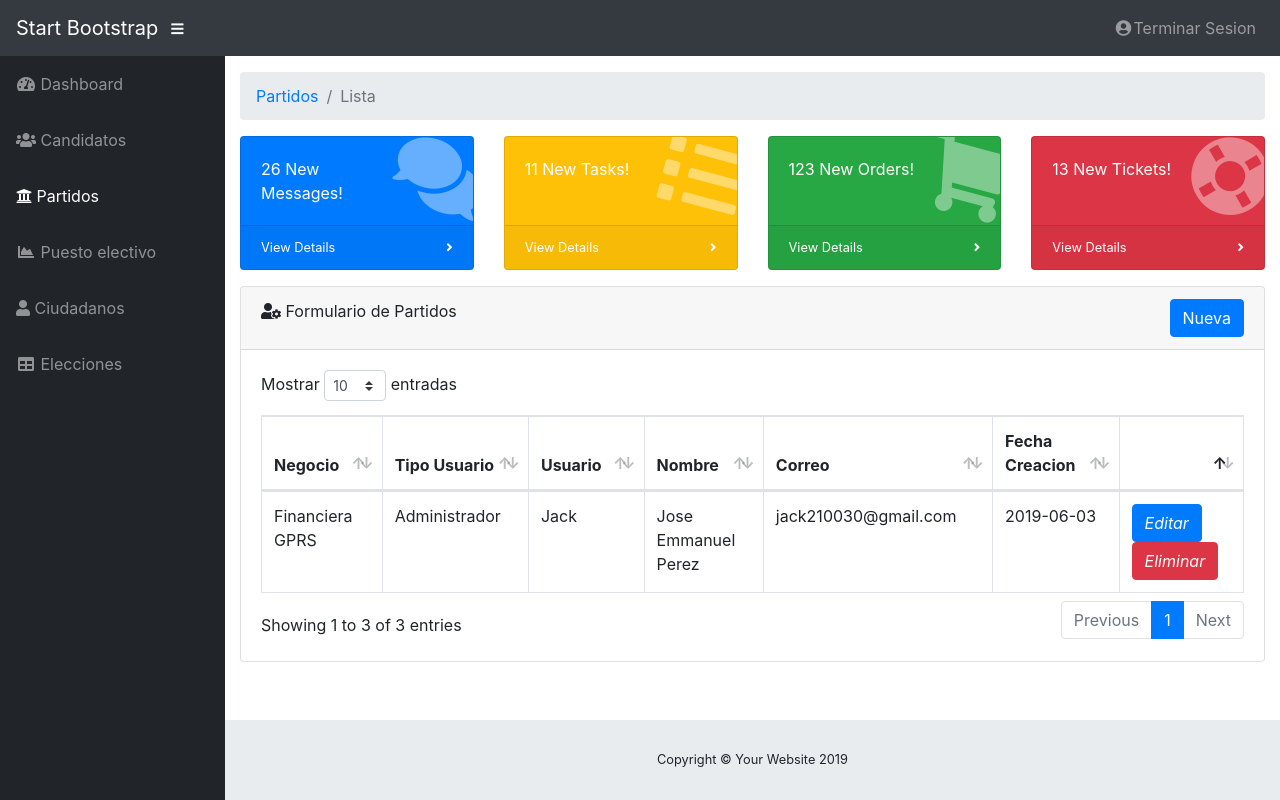
After one commit to JeanCarlosNL/ProyectoFinalDiplomadoPHP, a PHP site: page /administrador/Partidos/guardarPartidos.php in a window 1280 px wide. The commit adds this page. Run offline with PHP 8.4, Linux system fonts and the light colour scheme; the visitor is signed in with stand-in values (Sample User, id 1).

Commit message:
Arreglando problemas 2

```diff
--- a/administrador/Ciudadanos/editar.php
+++ b/administrador/Ciudadanos/editar.php
@@ -1,5 +1,5 @@
 <?php
-//include '../helpers/auth.php';
+
 include "../layout/layout.php";
 include '../../helpers/utilities.php';
 include '../../helpers/FileHandler/IFileHandler.php';
--- a/administrador/Ciudadanos/eliminar.php
+++ b/administrador/Ciudadanos/eliminar.php
@@ -1,5 +1,4 @@
 <?php
-//include '../helpers/auth.php';
 include "../layout/layout.php";
 include '../../helpers/utilities.php';
 include '../../helpers/FileHandler/IFileHandler.php';
--- /dev/null
+++ b/administrador/Elecciones/resultados.php
@@ -0,0 +1,2 @@
+<?php
+include "../helpers/autorizado.php";
--- a/administrador/Partidos/guardar.php
+++ b/administrador/Partidos/guardar.php
@@ -111,7 +111,7 @@ if(isset($_POST['nombre']) && isset($_POST['descripcion'])){
                     <div class="input-group-prepend">
                     <span class="input-group-text" id="inputGroupPrepend"></span>
                     </div>
-                    <textarea  class="form-control" name="descripcion" id="descripcion" placeholder="Descripcion del partido" aria-describedby="inputGroupPrepend" requiredcols="30" rows="10"></textarea>
+                    <textarea  class="form-control" name="descripcion" id="descripcion" placeholder="Descripcion del partido" aria-describedby="inputGroupPrepend" requiredcols="30" rows="10" required></textarea>
 
                 </div>
                 </div>
@@ -123,7 +123,7 @@ if(isset($_POST['nombre']) && isset($_POST['descripcion'])){
 
 
 <script>
-/*// Example starter JavaScript for disabling form submissions if there are invalid fields
+// Example starter JavaScript for disabling form submissions if there are invalid fields
 (function() {
   'use strict';
   window.addEventListener('load', function() {
@@ -140,7 +140,7 @@ if(isset($_POST['nombre']) && isset($_POST['descripcion'])){
       }, false);
     });
   }, false);
-})();*/
+})();
 </script>
         <!-- /Formulario -->
 
--- /dev/null
+++ b/administrador/Partidos/guardarPartidos.php
@@ -0,0 +1,189 @@
+<?php
+
+include "../helpers/autorizado.php";
+include "../layout/layout.php";
+
+$layout = new layout(true,"partidos",true);
+
+?>
+
+<!DOCTYPE html>
+<html lang="en">
+<head>
+  <!-- Custom fonts for this template-->
+    <link href="../../styles/vendor/fontawesome-free/css/all.min.css" rel="stylesheet" type="text/css">
+
+    <!-- Page level plugin CSS-->
+    <link href="../../styles/vendor/datatables/dataTables.bootstrap4.css" rel="stylesheet">
+
+    <!-- Custom styles for this template-->
+    <link href="../../styles/css/sb-admin.css" rel="stylesheet">
+
+    <meta charset="UTF-8">
+    <meta name="viewport" content="width=device-width, initial-scale=1.0">
+    <meta http-equiv="X-UA-Compatible" content="ie=edge">
+    <title>Document</title>
+</head>
+<body  id="page-top">
+<?php $layout->mostrarHeader();?>
+
+<div id="content-wrapper">
+
+    <div class="container-fluid">
+
+    <!-- Breadcrumbs-->
+    <ol class="breadcrumb">
+        <li class="breadcrumb-item">
+        <a href="listaElecciones.php">Partidos</a>
+        </li>
+        <li class="breadcrumb-item active">Lista</li>
+    </ol>
+
+    <!-- Icon Cards-->
+    <div class="row">
+        <div class="col-xl-3 col-sm-6 mb-3">
+        <div class="card text-white bg-primary o-hidden h-100">
+            <div class="card-body">
+            <div class="card-body-icon">
+                <i class="fas fa-fw fa-comments"></i>
+            </div>
+            <div class="mr-5">26 New Messages!</div>
+            </div>
+            <a class="card-footer text-white clearfix small z-1" href="#">
+            <span class="float-left">View Details</span>
+            <span class="float-right">
+                <i class="fas fa-angle-right"></i>
+            </span>
+            </a>
+        </div>
+        </div>
+        <div class="col-xl-3 col-sm-6 mb-3">
+        <div class="card text-white bg-warning o-hidden h-100">
+            <div class="card-body">
+            <div class="card-body-icon">
+                <i class="fas fa-fw fa-list"></i>
+            </div>
+            <div class="mr-5">11 New Tasks!</div>
+            </div>
+            <a class="card-footer text-white clearfix small z-1" href="#">
+            <span class="float-left">View Details</span>
+            <span class="float-right">
+                <i class="fas fa-angle-right"></i>
+            </span>
+            </a>
+        </div>
+        </div>
+        <div class="col-xl-3 col-sm-6 mb-3">
+        <div class="card text-white bg-success o-hidden h-100">
+            <div class="card-body">
+            <div class="card-body-icon">
+                <i class="fas fa-fw fa-shopping-cart"></i>
+            </div>
+            <div class="mr-5">123 New Orders!</div>
+            </div>
+            <a class="card-footer text-white clearfix small z-1" href="#">
+            <span class="float-left">View Details</span>
+            <span class="float-right">
+                <i class="fas fa-angle-right"></i>
+            </span>
+            </a>
+        </div>
+        </div>
+        <div class="col-xl-3 col-sm-6 mb-3">
+        <div class="card text-white bg-danger o-hidden h-100">
+            <div class="card-body">
+            <div class="card-body-icon">
+                <i class="fas fa-fw fa-life-ring"></i>
+            </div>
+            <div class="mr-5">13 New Tickets!</div>
+            </div>
+            <a class="card-footer text-white clearfix small z-1" href="#">
+            <span class="float-left">View Details</span>
+            <span class="float-right">
+                <i class="fas fa-angle-right"></i>
+            </span>
+            </a>
+        </div>
+        </div>
+    </div>
+
+    <!--Formulario-->
+    <div class="card mb-3">
+        <div class="card-header">
+        <i class="fas fa-user-cog"></i> Formulario de Partidos
+            <a href="guardarElecciones.php"><button type="button" style="float: right;" class="btn btn-primary" data-target="#User" onclick="newCbUser('5')">Nueva</button></a>
+            <!--button type="button" style="float: right;" class="btn btn-primary" data-toggle="modal" data-target="#User" onclick="newCbUser('5')">Nuevo</button-->
+        </div>
+
+        <div class="card-body">
+            <div class="table-responsive" id="rUsers">
+                <div id="DataTables_Table_0_wrapper" class="dataTables_wrapper dt-bootstrap4 no-footer">
+                    <div class="row">
+                        <div class="col-sm-12 col-md-6">
+                            <div class="dataTables_length" id="DataTables_Table_0_length">
+                                <label>Mostrar
+                                <select name="DataTables_Table_0_length" aria-controls="DataTables_Table_0" class="custom-select custom-select-sm form-control form-control-sm">
+                                    <option value="10">10</option><option value="25">25</option>
+                                    <option value="50">50</option><option value="100">100</option>
+                                </select> entradas
+                                </label>
+                            </div>
+                        </div>
+                    </div>
+
+                    <div class="row">
+                        <div class="col-sm-12">
+                            <table class="table table-bordered datatable dataTable no-footer" width="100%" cellspacing="0" id="DataTables_Table_0" role="grid" aria-describedby="DataTables_Table_0_info" style="width: 100%;">
+                                <thead>
+                                    <tr role="row">
+                                        <th class="sorting" tabindex="0" aria-controls="DataTables_Table_0" rowspan="1" colspan="1" aria-label="Negocio: activate to sort column ascending" style="width: 64px;">Negocio</th>
+                                        <th class="sorting" tabindex="0" aria-controls="DataTables_Table_0" rowspan="1" colspan="1" aria-label="Tipo Usuario: activate to sort column ascending" style="width: 84px;">Tipo Usuario</th>
+                                        <th class="sorting" tabindex="0" aria-controls="DataTables_Table_0" rowspan="1" colspan="1" aria-label="Usuario: activate to sort column ascending" style="width: 59px;">Usuario</th>
+                                        <th class="sorting" tabindex="0" aria-controls="DataTables_Table_0" rowspan="1" colspan="1" aria-label="Nombre: activate to sort column ascending" style="width: 64px;">Nombre</th>
+                                        <th class="sorting" tabindex="0" aria-controls="DataTables_Table_0" rowspan="1" colspan="1" aria-label="Correo: activate to sort column ascending" style="width: 151px;">Correo</th>
+                                        <th class="sorting" tabindex="0" aria-controls="DataTables_Table_0" rowspan="1" colspan="1" aria-label="Fecha Creacion: activate to sort column ascending" style="width: 67px;">Fecha Creacion</th>
+                                        <th class="sorting_asc" tabindex="0" aria-controls="DataTables_Table_0" rowspan="1" colspan="1" aria-label=": activate to sort column descending" style="width: 26px;" aria-sort="ascending"></th>
+                                    </tr>
+                                </thead>
+                                <tbody>
+                                    <tr role="row" class="odd">
+                                        <td class="">Financiera GPRS</td>
+                                        <td class="">Administrador</td>
+                                        <td class="">Jack</td>
+                                        <td class="">Jose Emmanuel Perez</td>
+                                        <td>jack210030@gmail.com</td>
+                                        <td>2019-06-03</td>
+                                        <td style="align:center" class="sorting_1">
+                                            <button type="button" class="btn btn-primary btn-circle"><i class="material-icons">Editar</i></button>
+                                            <button id="delete-user" name="delete-user" type="button" class="btn btn-danger btn-circle"><i class="material-icons">Eliminar</i></button>
+                                        </td>
+                                    </tr>
+                                </tbody>
+                            </table>
+                        </div>
+                    </div>
+
+                    <div class="row">
+                    <div class="col-sm-12 col-md-5">
+                        <div class="dataTables_info" id="DataTables_Table_0_info" role="status" aria-live="polite">Showing 1 to 3 of 3 entries</div>
+                    </div>
+                    <div class="col-sm-12 col-md-7">
+                        <div class="dataTables_paginate paging_simple_numbers" id="DataTables_Table_0_paginate">
+                        <ul class="pagination">
+                            <li class="paginate_button page-item previous disabled" id="DataTables_Table_0_previous"><a href="#" aria-controls="DataTables_Table_0" data-dt-idx="0" tabindex="0" class="page-link">Previous</a></li>
+                            <li class="paginate_button page-item active"><a href="#" aria-controls="DataTables_Table_0" data-dt-idx="1" tabindex="0" class="page-link">1</a></li>
+                            <li class="paginate_button page-item next disabled" id="DataTables_Table_0_next"><a href="#" aria-controls="DataTables_Table_0" data-dt-idx="2" tabindex="0" class="page-link">Next</a></li>
+                        </ul>
+                        </div>
+                    </div>
+                    </div>
+                </div>
+            </div>
+        </div>
+    </div>
+</div>
+<!-- /.container-fluid -->
+
+<?php $layout->mostrarFooter();?>
+</body>
+</html>
--- a/administrador/PuestosElectivos/guardar.php
+++ b/administrador/PuestosElectivos/guardar.php
@@ -161,7 +161,7 @@ if(isset($_POST['nombre']) && isset($_POST['descripcion'])){
                     <div class="input-group-prepend">
                     <span class="input-group-text" id="inputGroupPrepend"></span>
                     </div>
-                    <textarea type="text" class="form-control" name="descripcion" id="descripcion" placeholder="Descripcion del puesto" aria-describedby="inputGroupPrepend" requiredcols="30" rows="10"></textarea>
+                    <textarea type="text" class="form-control" name="descripcion" required id="descripcion" placeholder="Descripcion del puesto" aria-describedby="inputGroupPrepend" requiredcols="30" rows="10"></textarea>
                     <div class="invalid-feedback">
                     Digite una descripcion valida
                     </div>
--- a/administrador/layout/layout.php
+++ b/administrador/layout/layout.php
@@ -127,7 +127,7 @@ class layout
 
     <!-- Navbar Search -->
     <form class="d-none d-md-inline-block form-inline ml-auto mr-0 mr-md-3 my-2 my-md-0">
-      <div class="input-group">
+      <div class="input-group" hidden>
         <input type="text" class="form-control" placeholder="Search for..." aria-label="Search" aria-describedby="basic-addon2">
         <div class="input-group-append">
           <button class="btn btn-primary" type="button">
@@ -139,40 +139,10 @@ class layout
 
     <!-- Navbar -->
     <ul class="navbar-nav ml-auto ml-md-0">
-      <li class="nav-item dropdown no-arrow mx-1">
-        <a class="nav-link dropdown-toggle" href="#" id="alertsDropdown" role="button" data-toggle="dropdown" aria-haspopup="true" aria-expanded="false">
-          <i class="fas fa-bell fa-fw"></i>
-          <span class="badge badge-danger">9+</span>
+      <li class="nav-item no-arrow">
+        <a class="nav-link" href="{$this->directory}helpers/logout.php" id="userDropdown" role="button"  aria-haspopup="true" aria-expanded="false">
+          <i class="fas fa-user-circle fa-fw"></i>Terminar Sesion
         </a>
-        <div class="dropdown-menu dropdown-menu-right" aria-labelledby="alertsDropdown">
-          <a class="dropdown-item" href="#">Action</a>
-          <a class="dropdown-item" href="#">Another action</a>
-          <div class="dropdown-divider"></div>
-          <a class="dropdown-item" href="#">Something else here</a>
-        </div>
-      </li>
-      <li class="nav-item dropdown no-arrow mx-1">
-        <a class="nav-link dropdown-toggle" href="#" id="messagesDropdown" role="button" data-toggle="dropdown" aria-haspopup="true" aria-expanded="false">
-          <i class="fas fa-envelope fa-fw"></i>
-          <span class="badge badge-danger">7</span>
-        </a>
-        <div class="dropdown-menu dropdown-menu-right" aria-labelledby="messagesDropdown">
-          <a class="dropdown-item" href="#">Action</a>
-          <a class="dropdown-item" href="#">Another action</a>
-          <div class="dropdown-divider"></div>
-          <a class="dropdown-item" href="#">Something else here</a>
-        </div>
-      </li>
-      <li class="nav-item dropdown no-arrow">
-        <a class="nav-link dropdown-toggle" href="#" id="userDropdown" role="button" data-toggle="dropdown" aria-haspopup="true" aria-expanded="false">
-          <i class="fas fa-user-circle fa-fw"></i>
-        </a>
-        <div class="dropdown-menu dropdown-menu-right" aria-labelledby="userDropdown">
-          <a class="dropdown-item" href="#">Settings</a>
-          <a class="dropdown-item" href="#">Activity Log</a>
-          <div class="dropdown-divider"></div>
-          <a class="dropdown-item" href="#" data-toggle="modal" data-target="#logoutModal">Logout</a>
-        </div>
       </li>
     </ul>
 
```
Also changed, not shown: administrador/helpers/logout.php (added, +7 -0 lines), administrador/inicioSesion.php (+57 -3 lines), index.php (+41 -3 lines).
